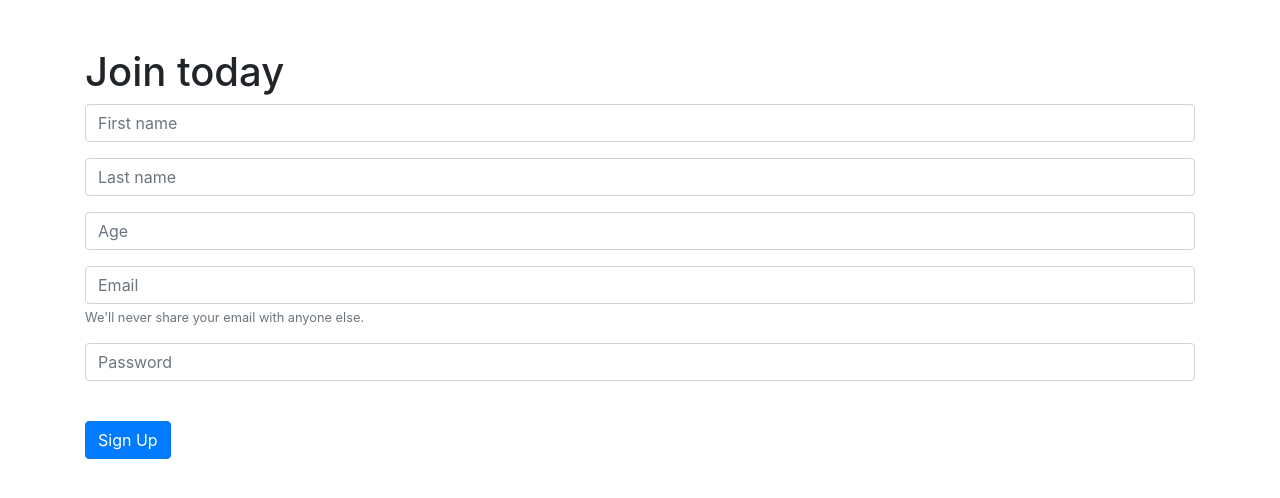
After one commit to WEBundle-xyz/Django-Databases, a Django app: template djangodb/website/templates/join.html in a window 1280 px wide. The commit adds this page. Shown: the top 498 px of the page. Run offline with Django 3.2, Linux system fonts and the light colour scheme; the template is opened without the code that fills it, so the values that code supplies are empty; some libraries are stand-ins or nearby versions.

Commit message:
Creating web forms

```diff
--- a/djangodb/djangodb/urls.py
+++ b/djangodb/djangodb/urls.py
@@ -15,8 +15,10 @@ Including another URLconf
 """
 from django.contrib import admin
 from django.urls import path, include
+from website.views import home, join
 
 urlpatterns = [
     path('admin/', admin.site.urls),
     path('', include('website.urls')),
+    path('join/', join),
 ]
--- /dev/null
+++ b/djangodb/website/templates/base.html
@@ -0,0 +1,26 @@
+<!doctype html>
+<html lang="en">
+  <head>
+    <!-- Required meta tags -->
+    <meta charset="utf-8">
+    <meta name="viewport" content="width=device-width, initial-scale=1, shrink-to-fit=no">
+
+    <!-- Bootstrap CSS -->
+    <link rel="stylesheet" href="https://stackpath.bootstrapcdn.com/bootstrap/4.5.0/css/bootstrap.min.css" integrity="sha384-9aIt2nRpC12Uk9gS9baDl411NQApFmC26EwAOH8WgZl5MYYxFfc+NcPb1dKGj7Sk" crossorigin="anonymous">
+
+    <title>Database test</title>
+  </head>
+  <body><br/><br/>
+    <div class="container">
+      {% block content %}
+
+      {% endblock%}
+    <div/>
+
+    <!-- Optional JavaScript -->
+    <!-- jQuery first, then Popper.js, then Bootstrap JS -->
+    <script src="https://code.jquery.com/jquery-3.5.1.slim.min.js" integrity="sha384-DfXdz2htPH0lsSSs5nCTpuj/zy4C+OGpamoFVy38MVBnE+IbbVYUew+OrCXaRkfj" crossorigin="anonymous"></script>
+    <script src="https://cdn.jsdelivr.net/npm/popper.js@1.16.0/dist/umd/popper.min.js" integrity="sha384-Q6E9RHvbIyZFJoft+2mJbHaEWldlvI9IOYy5n3zV9zzTtmI3UksdQRVvoxMfooAo" crossorigin="anonymous"></script>
+    <script src="https://stackpath.bootstrapcdn.com/bootstrap/4.5.0/js/bootstrap.min.js" integrity="sha384-OgVRvuATP1z7JjHLkuOU7Xw704+h835Lr+6QL9UvYjZE3Ipu6Tp75j7Bh/kR0JKI" crossorigin="anonymous"></script>
+  </body>
+</html>
--- /dev/null
+++ b/djangodb/website/templates/join.html
@@ -0,0 +1,38 @@
+{% extends 'base.html' %}
+
+{% block content %}
+
+    <h1>Join today</h1>
+
+    <form method="POST" action="{% url 'join'% }">
+    {% csrf_token %}
+    <div class="form-group">
+            <input type="text" class="form-control"
+            aria-describedby="emailHelp" placeholder="First name" name="fname">
+    </div>
+
+    <div class="form-group">
+            <input type="text" class="form-control"
+            aria-describedby="emailHelp" placeholder="Last name" name="lname">
+    </div>
+
+    <div class="form-group">
+        <input type="text" class="form-control"
+        aria-describedby="emailHelp" placeholder="Age" name="age">
+    </div>
+
+    <div class="form-group">
+          <input type="email" class="form-control" id="exampleInputEmail1"
+          aria-describedby="emailHelp" placeholder="Email" name="email">
+          <small id="emailHelp" class="form-text text-muted">We'll never share your email with anyone else.</small>
+    </div>
+    <div class="form-group">
+
+          <input type="password" class="form-control" id="exampleInputPassword1" placeholder="Password" name="passwd">
+
+    <br/>
+    </div>
+        <button type="submit" class="btn btn-primary">Sign Up</button>
+    </form>
+
+{% endblock%}
--- a/djangodb/website/urls.py
+++ b/djangodb/website/urls.py
@@ -1,5 +1,8 @@
 from django.urls import path
 from . import views
+
+
 urlpatterns = [
    path('', views.home, name="home"),
+   path('join', views.join, name="join"),
 ]
--- a/djangodb/website/views.py
+++ b/djangodb/website/views.py
@@ -4,3 +4,6 @@ from .models import Members
 def home(request):
     all_members = Members.objects.all
     return render(request, 'home.html', {'all': all_members})
+
+def join(request):
+    return render(request, 'join.html', {})
```
Also changed, not shown: djangodb/website/templates/home.html (+8 -23 lines).
